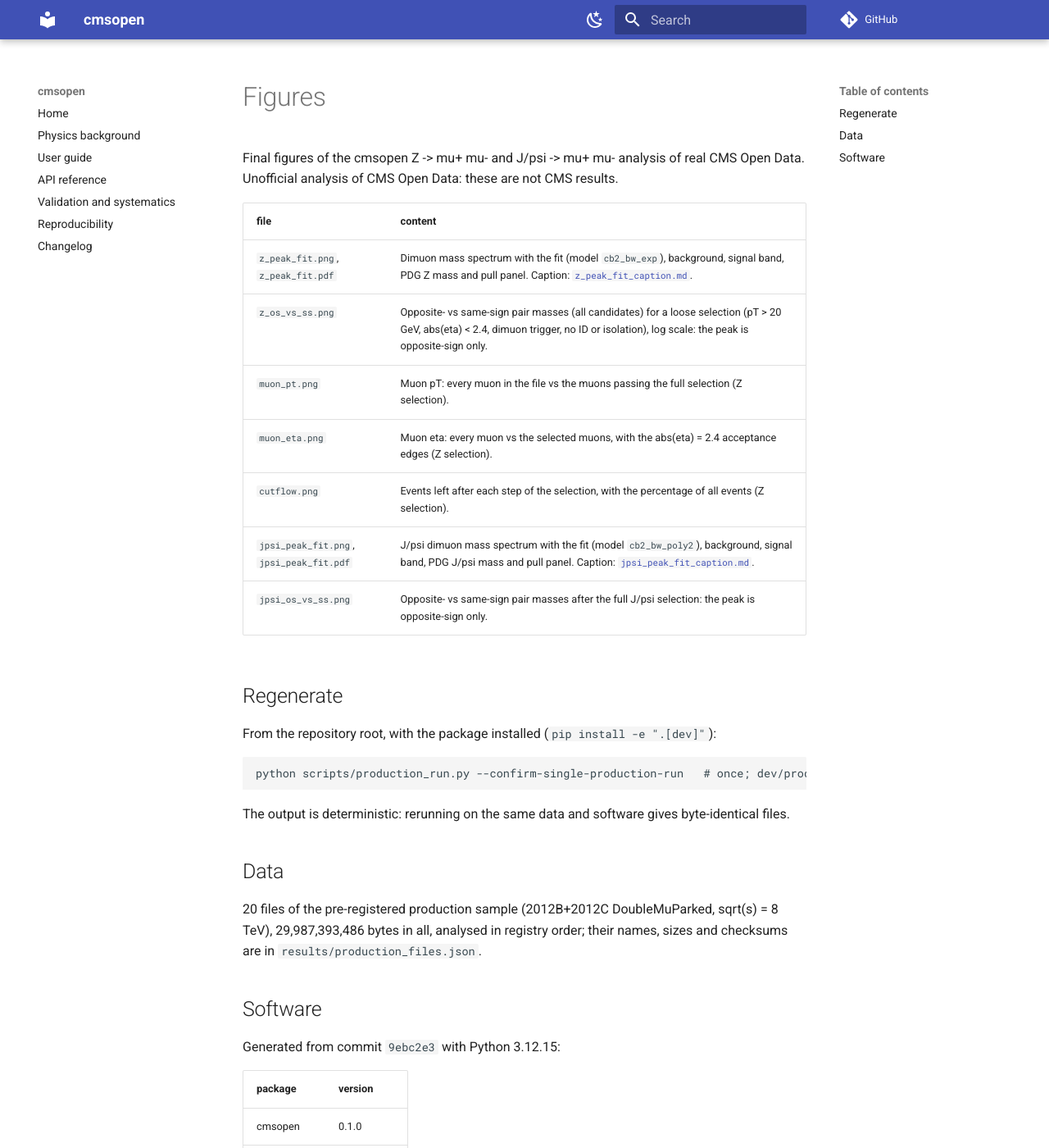
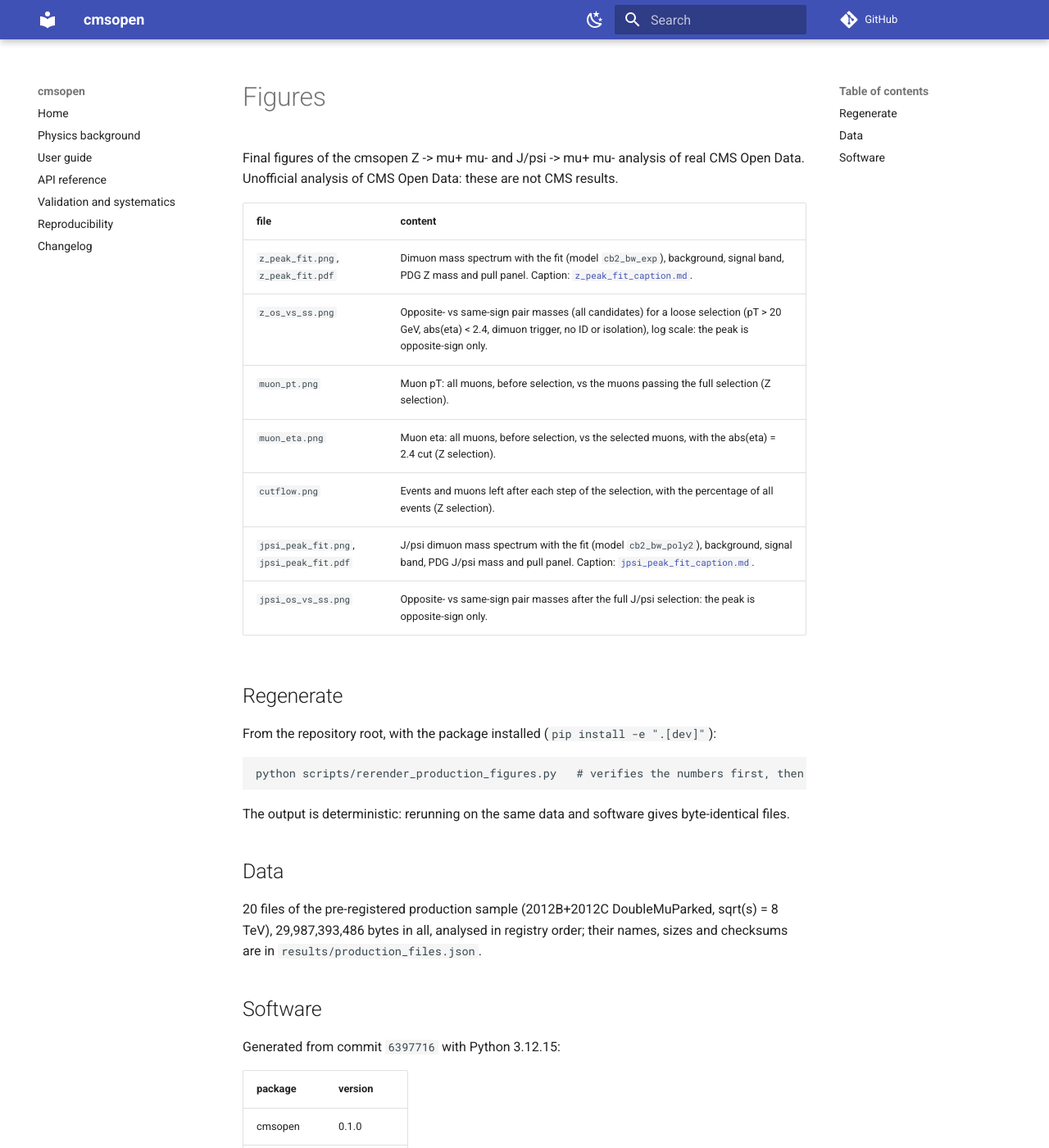
Before and after one commit to CyrilCquark/cmsopen, an MkDocs documentation site: the page built from docs/figures/README.md, in a window 1280 px wide and 1400 px high. Shown: the whole window at 82% size. Built offline with MkDocs 1.6.1 and Material for MkDocs 9.7.7, drawn with Linux system fonts in a browser that asks for light colours; comment, search, counter and statistics services are not loaded.

Commit message:
Figures re-rendered by scripts/rerender_production_figures.py: layout and caption polish; every number equal to results/production.json
Co-Authored-By: Claude Opus 5.5 <noreply@anthropic.com>

````diff
--- a/docs/figures/README.md
+++ b/docs/figures/README.md
@@ -7,9 +7,9 @@ Data: these are not CMS results.
 |---|---|
 | `z_peak_fit.png`, `z_peak_fit.pdf` | Dimuon mass spectrum with the fit (model `cb2_bw_exp`), background, signal band, PDG Z mass and pull panel. Caption: [`z_peak_fit_caption.md`](z_peak_fit_caption.md). |
 | `z_os_vs_ss.png` | Opposite- vs same-sign pair masses (all candidates) for a loose selection (pT > 20 GeV, abs(eta) < 2.4, dimuon trigger, no ID or isolation), log scale: the peak is opposite-sign only. |
-| `muon_pt.png` | Muon pT: every muon in the file vs the muons passing the full selection (Z selection). |
-| `muon_eta.png` | Muon eta: every muon vs the selected muons, with the abs(eta) = 2.4 acceptance edges (Z selection). |
-| `cutflow.png` | Events left after each step of the selection, with the percentage of all events (Z selection). |
+| `muon_pt.png` | Muon pT: all muons, before selection, vs the muons passing the full selection (Z selection). |
+| `muon_eta.png` | Muon eta: all muons, before selection, vs the selected muons, with the abs(eta) = 2.4 cut (Z selection). |
+| `cutflow.png` | Events and muons left after each step of the selection, with the percentage of all events (Z selection). |
 | `jpsi_peak_fit.png`, `jpsi_peak_fit.pdf` | J/psi dimuon mass spectrum with the fit (model `cb2_bw_poly2`), background, signal band, PDG J/psi mass and pull panel. Caption: [`jpsi_peak_fit_caption.md`](jpsi_peak_fit_caption.md). |
 | `jpsi_os_vs_ss.png` | Opposite- vs same-sign pair masses after the full J/psi selection: the peak is opposite-sign only. |
 
@@ -18,7 +18,7 @@ Data: these are not CMS results.
 From the repository root, with the package installed (`pip install -e ".[dev]"`):
 
 ```bash
-python scripts/production_run.py --confirm-single-production-run   # once; dev/production_runbook.md
+python scripts/rerender_production_figures.py   # verifies the numbers first, then writes these files
 ```
 
 The output is deterministic: rerunning on the same data and software gives byte-identical files.
@@ -30,7 +30,7 @@ analysed in registry order; their names, sizes and checksums are in `results/pro
 
 ## Software
 
-Generated from commit `9ebc2e3` with Python 3.12.15:
+Generated from commit `6397716` with Python 3.12.15:
 
 | package | version |
 |---|---|
````
Also changed, not shown: docs/figures/jpsi_peak_fit_caption.md (+3 -3 lines), docs/figures/z_peak_fit_caption.md (+3 -3 lines), docs/figures/cutflow.png, docs/figures/jpsi_os_vs_ss.png, docs/figures/jpsi_peak_fit.png, docs/figures/muon_eta.png, docs/figures/muon_pt.png, docs/figures/z_os_vs_ss.png, docs/figures/z_peak_fit.png, 3 other files.
